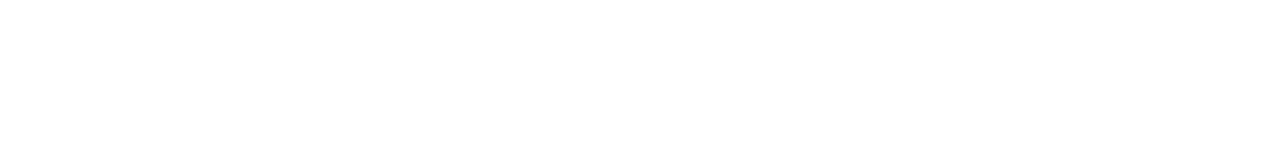
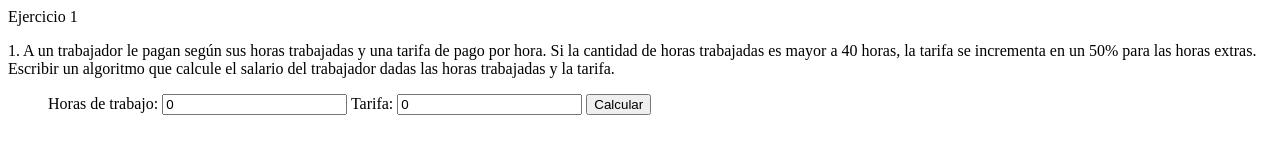
Before and after one commit to JulioRLR/Ejercicios-JavaScript, a plain HTML site: page EjercicioJS1.html in a window 1280 px wide. Drawn offline with Linux system fonts and the light colour scheme.

Commit message:
cajas y botones

```diff
--- a/EjercicioJS1.html
+++ b/EjercicioJS1.html
@@ -7,6 +7,24 @@
     <title>EjercicioJS 1</title>
 </head>
 <body>
-
+    <header>Ejercicio 1</header>
+    <p>
+    1. A un trabajador le pagan según sus horas trabajadas y una tarifa de pago
+    por hora. Si la cantidad de horas trabajadas es mayor a 40 horas, la
+    tarifa   se   incrementa   en   un   50%   para   las   horas   extras.   Escribir   un
+    algoritmo que calcule el salario del trabajador dadas las horas trabajadas
+    y la tarifa.
+    </p>
+    <div>
+        <form action="">
+        <ul>
+           <label for="name">Horas de trabajo:</label>
+           <input type="number" id="trabajo" name="horas_trabajo" value="0">
+           <label for="mail">Tarifa:</label>
+           <input type="number" id="tarifa" name="tarifa_" value="0">
+           <button type="submit">Calcular</button>
+        </ul>
+        </form>
+    </div>
 </body>
 </html>
```
